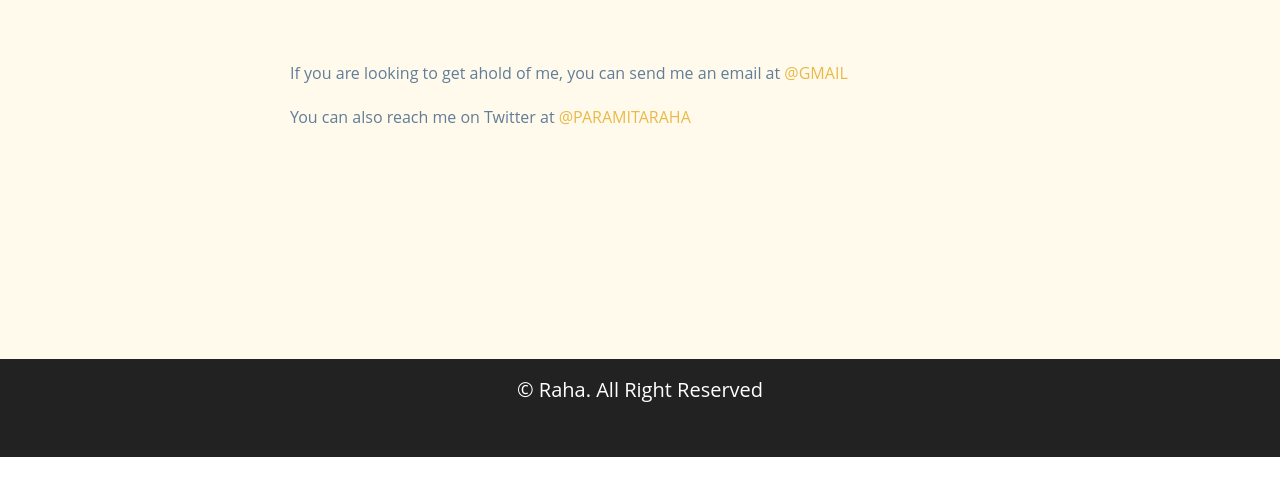
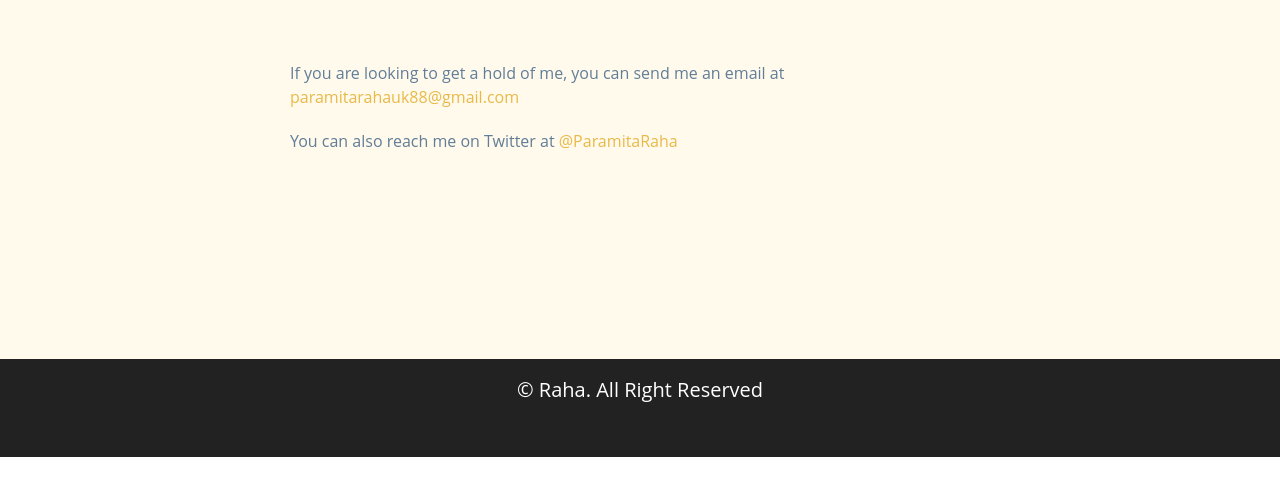
Before and after one commit to Paramitaraha/portfolio, a plain HTML site: page contact.html in a window 1280 px wide. Shown: the part 243-738 px from the top of the page. Drawn offline with Linux system fonts and the light colour scheme; files that its build step writes are made by us from their sources; files whose address does not match are found by name.

Commit message:
fixed some changes on the about and contact pages

```diff
--- a/contact.html
+++ b/contact.html
@@ -92,8 +92,8 @@
       </div>
       <div class="page-info section-center">
         <p>
-          If you are looking to get ahold of me, you can send me an email at
-          <a href="https://www.google.com/intl/en-GB/gmail/about/">@Gmail</a>
+          If you are looking to get a hold of me, you can send me an email at
+          <a href="https://www.google.com/intl/en-GB/gmail/about/">paramitarahauk88@gmail.com</a>
         </p>
         <p>
           You can also reach me on Twitter at
--- a/style.css
+++ b/style.css
@@ -794,7 +794,6 @@ services */
 }
 
 .page-info a {
-    text-transform: uppercase;
     color: var(--clr-primary-5);
     transition: var(--transition);
 }
```
Also changed, not shown: about.html (+1 -1 lines).
